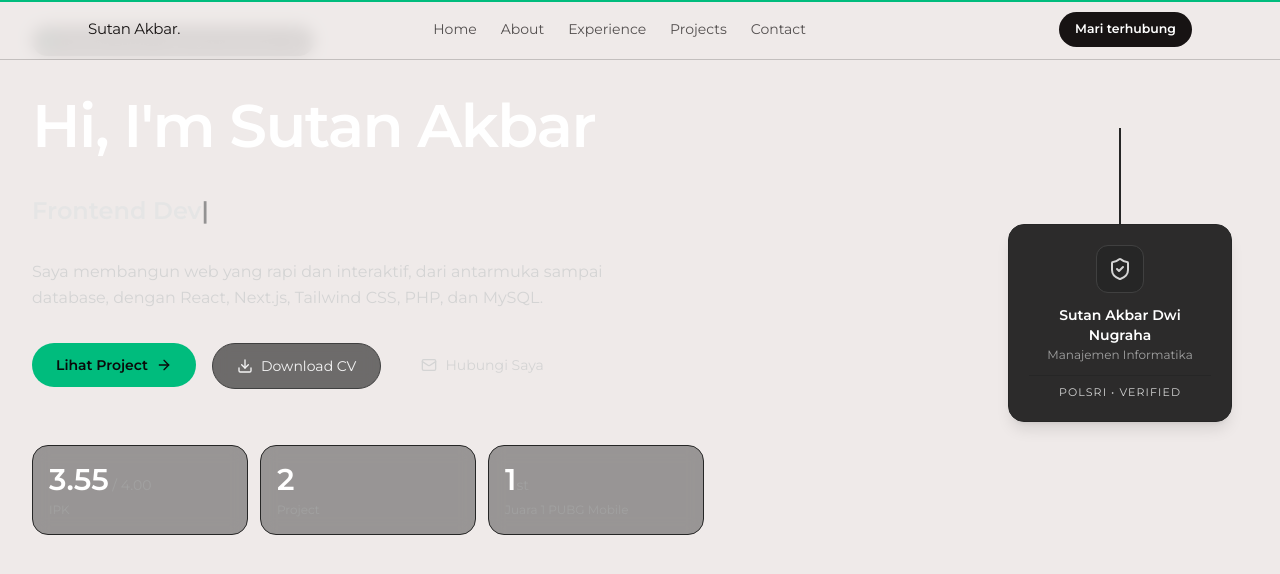
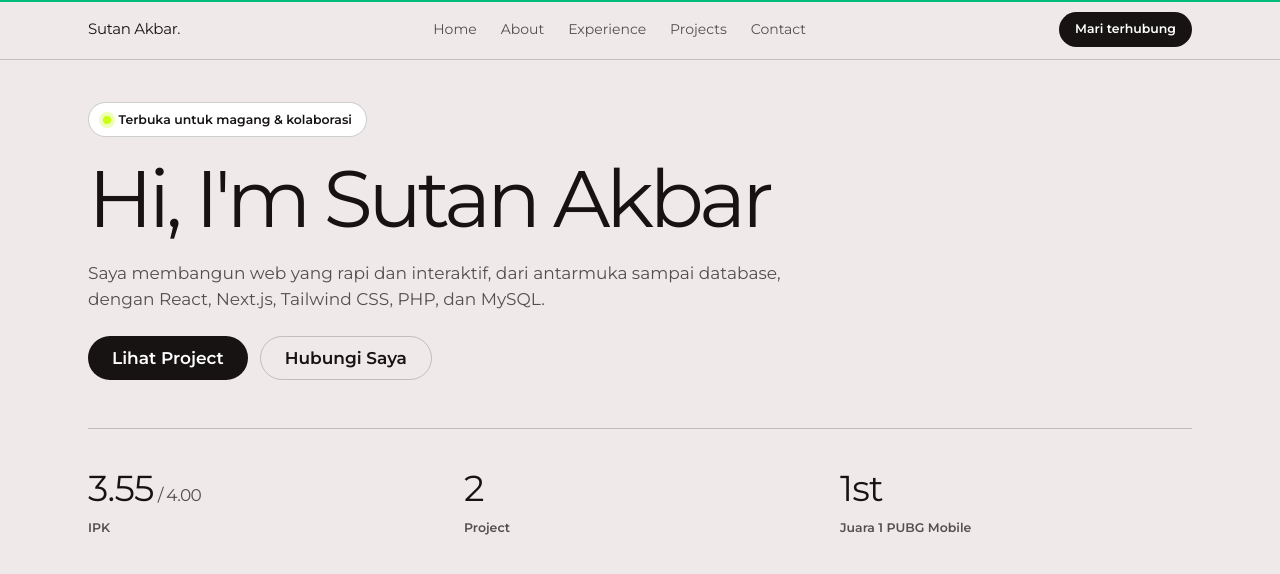
Before and after one commit to sutannn7/portofolio-nextjs, a Next.js app: page / in a window 1280 px wide. Shown: the top 574 px of the page. Built offline with nearby package versions, Linux system fonts and the light colour scheme.

Commit message:
pasang hero baru di Home

```diff
--- a/components/Shell.tsx
+++ b/components/Shell.tsx
@@ -1,7 +1,6 @@
 "use client";
 import { usePathname } from "next/navigation";
 import ScrollProgress from "./ScrollProgress";
-import BadgeLanyard from "./BadgeLanyard";
 import Navbar from "./Navbar";
 
 export default function Shell() {
@@ -13,7 +12,6 @@ export default function Shell() {
 
       {isHome && (
         <div className="hidden xl:block">
-          <BadgeLanyard />
         </div>
       )}
       <Navbar />
--- a/components/sections/HomeSection.tsx
+++ b/components/sections/HomeSection.tsx
@@ -1,138 +1,9 @@
-"use client";
-import { useState, useEffect } from "react";
-import { motion } from "framer-motion";
-import { Sparkles, Download, ArrowRight, Mail } from "lucide-react";
-import { fadeUp } from "@/lib/motion";
-import Magnetic from "@/components/Magnetic";
-import CountUp from "@/components/CountUp";
+import Hero from "./home/Hero";
 
-interface HomeSectionProps {
-  setActiveSection: (section: string) => void;
-}
-
-const roles = ["Web Developer", "Frontend Developer", "UI Enthusiast"];
-
-const stats = [
-  { label: "IPK", to: 3.55, decimals: 2, suffix: " / 4.00" },
-  { label: "Project", to: 2, decimals: 0, suffix: "" },
-  { label: "Juara 1 PUBG Mobile", to: 1, decimals: 0, suffix: "st" },
-];
-
-export default function HomeSection({ setActiveSection }: HomeSectionProps) {
-  const [text, setText] = useState("");
-  const [deleting, setDeleting] = useState(false);
-  const [ri, setRi] = useState(0);
-
-  useEffect(() => {
-    const full = roles[ri];
-    const t = setTimeout(
-      () => {
-        if (!deleting) {
-          setText(full.slice(0, text.length + 1));
-          if (text === full) setTimeout(() => setDeleting(true), 1500);
-        } else {
-          setText(full.slice(0, text.length - 1));
-          if (text === "") {
-            setDeleting(false);
-            setRi((p) => (p + 1) % roles.length);
-          }
-        }
-      },
-      deleting ? 40 : 80,
-    );
-    return () => clearTimeout(t);
-  }, [text, deleting, ri]);
-
+export default function HomeSection() {
   return (
-    <motion.div
-      initial="initial"
-      whileInView="animate"
-      viewport={{ once: true, amount: 0.15 }}
-      className="flex min-h-[70vh] max-w-2xl flex-col justify-center space-y-8"
-    >
-      <motion.div
-        variants={fadeUp}
-        className="inline-flex w-fit items-center gap-2 rounded-full border border-neutral-800 bg-neutral-900 px-3 py-1.5 text-xs font-medium text-neutral-300"
-      >
-        <span className="relative flex h-2 w-2">
-          <span className="absolute inline-flex h-full w-full animate-ping rounded-full bg-emerald-400 opacity-75" />
-          <span className="relative inline-flex h-2 w-2 rounded-full bg-emerald-400" />
-        </span>
-        Terbuka untuk magang & kolaborasi
-        <Sparkles className="h-3.5 w-3.5 text-neutral-400" />
-      </motion.div>
-
-      <motion.h1
-        variants={fadeUp}
-        className="font-heading text-4xl font-bold leading-tight tracking-tight text-white md:text-6xl"
-      >
-        Hi, I&apos;m{" "}
-        <span className="text-white">Sutan Akbar</span>
-      </motion.h1>
-
-      <motion.p
-        variants={fadeUp}
-        className="font-heading text-xl font-semibold text-neutral-200 md:text-2xl"
-      >
-        {text}
-        <span className="animate-pulse text-neutral-500">|</span>
-      </motion.p>
-
-      <motion.p
-        variants={fadeUp}
-        className="max-w-[58ch] text-pretty leading-relaxed text-neutral-300"
-      >
-        Saya membangun web yang rapi dan interaktif, dari antarmuka sampai
-        database, dengan React, Next.js, Tailwind CSS, PHP, dan MySQL.
-      </motion.p>
-
-      <motion.div variants={fadeUp} className="flex flex-wrap gap-4">
-        <Magnetic>
-          <button
-            onClick={() => setActiveSection("projects")}
-            className="group flex items-center gap-2 rounded-full bg-emerald-500 px-6 py-3 text-sm font-semibold text-neutral-950 transition-colors hover:bg-emerald-400"
-          >
-            Lihat Project
-            <ArrowRight className="h-4 w-4 transition-transform group-hover:translate-x-1" />
-          </button>
-        </Magnetic>
-        <Magnetic>
-          <a
-            href="/cv.pdf"
-            download
-            className="flex items-center gap-2 rounded-full border border-neutral-700 bg-neutral-900/60 px-6 py-3 text-sm text-neutral-100 backdrop-blur transition-colors hover:border-neutral-600 hover:bg-neutral-800"
-          >
-            <Download className="h-4 w-4" /> Download CV
-          </a>
-        </Magnetic>
-        <Magnetic>
-          <button
-            onClick={() => setActiveSection("contact")}
-            className="flex items-center gap-2 rounded-full px-6 py-3 text-sm text-neutral-300 transition-colors hover:text-white"
-          >
-            <Mail className="h-4 w-4" /> Hubungi Saya
-          </button>
-        </Magnetic>
-      </motion.div>
-
-      <motion.div variants={fadeUp} className="grid grid-cols-3 gap-3 pt-6">
-        {stats.map((s) => (
-          <div
-            key={s.label}
-            className="rounded-2xl border border-neutral-800 bg-neutral-900/40 p-4 backdrop-blur transition-colors hover:border-neutral-700"
-          >
-            <p className="font-heading text-2xl font-bold text-white md:text-3xl">
-              <CountUp to={s.to} decimals={s.decimals} />
-              <span className="text-sm font-medium text-neutral-400">
-                {s.suffix}
-              </span>
-            </p>
-            <p className="mt-1 text-[11px] font-medium text-neutral-400 md:text-xs">
-              {s.label}
-            </p>
-          </div>
-        ))}
-      </motion.div>
-    </motion.div>
+    <>
+      <Hero />
+    </>
   );
 }
```
